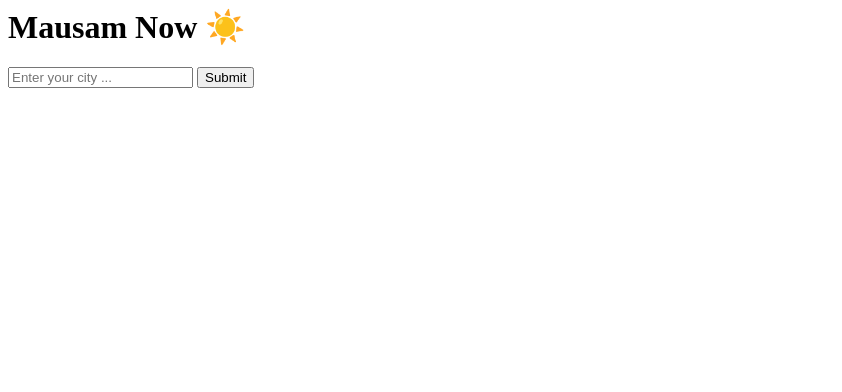
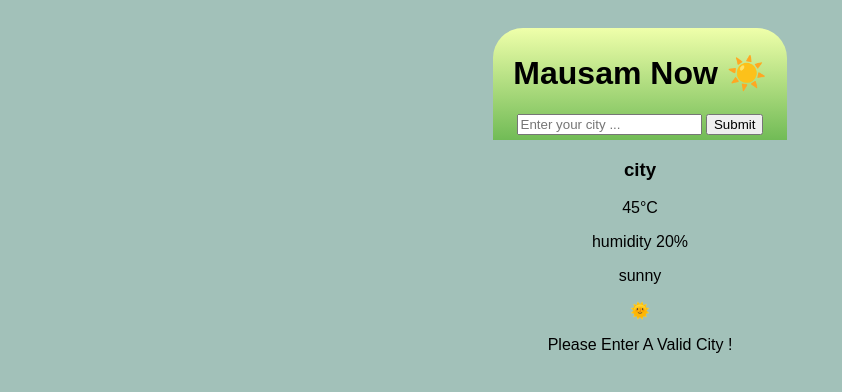
Before and after one commit to HARRYnoob/MausamNow, a plain HTML site: page index.html in a window 1280 px wide. Shown: the whole page, without its empty margins (0-842 px from the left). Drawn offline with Linux system fonts and the light colour scheme.

Commit message:
added css

```diff
--- a/index.html
+++ b/index.html
@@ -7,12 +7,17 @@
 <body>
     <div id="form">
         <h1>Mausam Now ☀️</h1>
-        <input type="text" id="text" placeholder="Enter your city ...">
+        <input type="text" maxlength="15" placeholder="Enter your city ...">
         <button id="btn">Submit</button>
     </div>
      <div id="appBody">
-
-            </div>
+         <h3 id="city">city</h3>
+         <p id="temp">45°C</p>
+         <p id="humdity">humidity 20%</p>
+         <p id="weather">sunny </p>
+         <p id="emoji">🌞</p>
+         <p id="error">Please Enter A Valid City !</p>
+    </div>
 
     <script src="index.js" type="module"></script>
 </body>
--- a/style.css
+++ b/style.css
@@ -0,0 +1,19 @@
+body{
+
+    padding: 20px;
+    background-color: rgba(127, 170, 158, 0.723);
+    height:100vh;
+    display: flex;
+    text-align: center;
+    flex-direction: column;
+    font-family:  sans-serif;
+}
+#form{
+    border-top-left-radius: 30px;
+    border-top-right-radius:30px;
+    margin:0px auto;
+    width:fit-content;
+    padding:5px 20px;
+    background: linear-gradient(to bottom, rgb(239, 255, 170), rgb(113, 187, 86));
+   font-weight: 700;
+}
```
